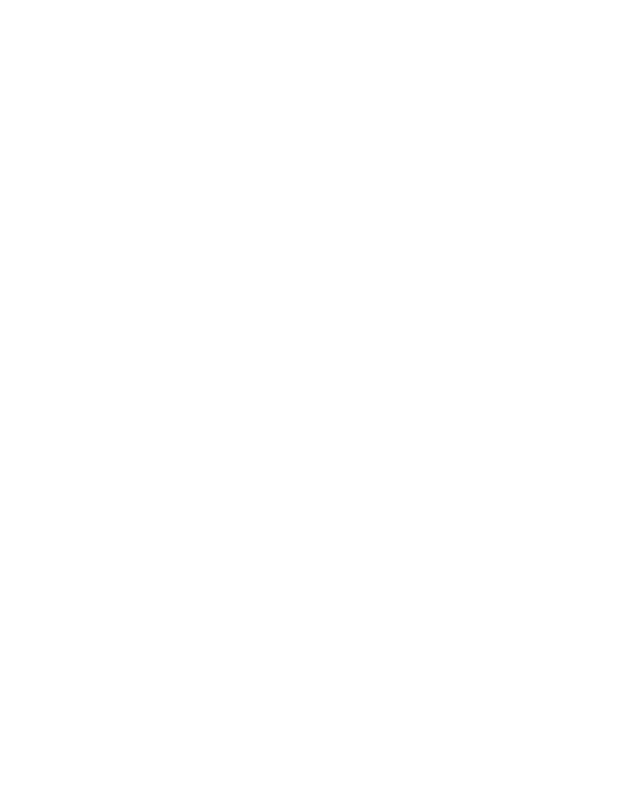
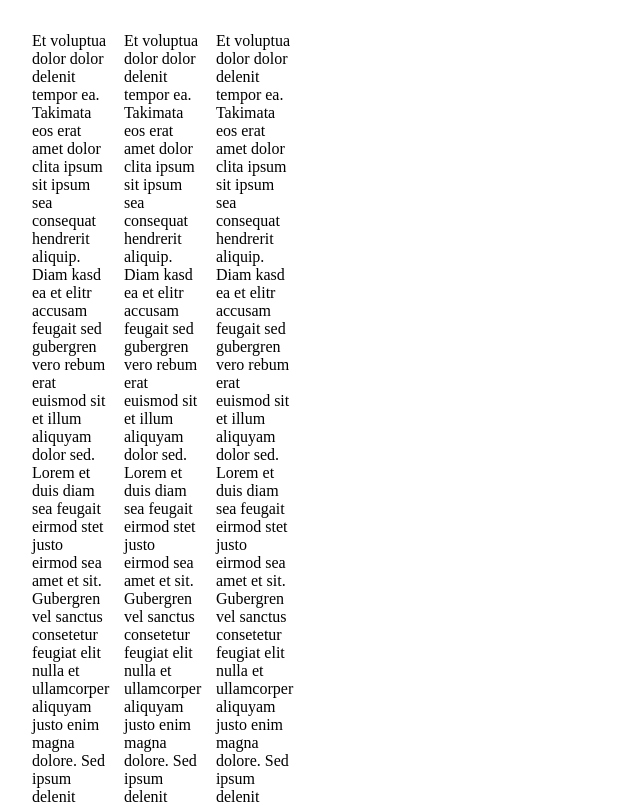
Before and after one commit to mTy8421/scroll-snap-type, a plain HTML site: page index.html in a window 1280 px wide. Shown: the top 804 px of the page, without its empty margins (0-640 px from the left). Drawn offline with Linux system fonts and the light colour scheme.

Commit message:
text update

```diff
--- a/index.html
+++ b/index.html
@@ -11,8 +11,15 @@
 <body>
     <div class="container">
         <div class="itmes">
+            Et voluptua dolor dolor delenit tempor ea. Takimata eos erat amet dolor clita ipsum sit ipsum sea consequat hendrerit aliquip. Diam kasd ea et elitr accusam feugait sed gubergren vero rebum erat euismod sit et illum aliquyam dolor sed. Lorem et duis diam sea feugait eirmod stet justo eirmod sea amet et sit. Gubergren vel sanctus consetetur feugiat elit nulla et ullamcorper aliquyam justo enim magna dolore. Sed ipsum delenit ipsum et est. Tation nostrud et et sanctus diam sed consectetuer justo. Sanctus duo gubergren ipsum duo eleifend rebum in dolor lorem diam dolor nonumy voluptua dolore diam est accusam. Lorem sit sit diam gubergren accusam illum gubergren lorem sea sea amet. Kasd lorem diam.
+        </div>
+        <div class="itmes">
+            Et voluptua dolor dolor delenit tempor ea. Takimata eos erat amet dolor clita ipsum sit ipsum sea consequat hendrerit aliquip. Diam kasd ea et elitr accusam feugait sed gubergren vero rebum erat euismod sit et illum aliquyam dolor sed. Lorem et duis diam sea feugait eirmod stet justo eirmod sea amet et sit. Gubergren vel sanctus consetetur feugiat elit nulla et ullamcorper aliquyam justo enim magna dolore. Sed ipsum delenit ipsum et est. Tation nostrud et et sanctus diam sed consectetuer justo. Sanctus duo gubergren ipsum duo eleifend rebum in dolor lorem diam dolor nonumy voluptua dolore diam est accusam. Lorem sit sit diam gubergren accusam illum gubergren lorem sea sea amet. Kasd lorem diam.
+        </div>
+        <div class="itmes">
+            Et voluptua dolor dolor delenit tempor ea. Takimata eos erat amet dolor clita ipsum sit ipsum sea consequat hendrerit aliquip. Diam kasd ea et elitr accusam feugait sed gubergren vero rebum erat euismod sit et illum aliquyam dolor sed. Lorem et duis diam sea feugait eirmod stet justo eirmod sea amet et sit. Gubergren vel sanctus consetetur feugiat elit nulla et ullamcorper aliquyam justo enim magna dolore. Sed ipsum delenit ipsum et est. Tation nostrud et et sanctus diam sed consectetuer justo. Sanctus duo gubergren ipsum duo eleifend rebum in dolor lorem diam dolor nonumy voluptua dolore diam est accusam. Lorem sit sit diam gubergren accusam illum gubergren lorem sea sea amet. Kasd lorem diam.
+        </div>
 
-        </div>
     </div>
 </body>
 </html>
```
